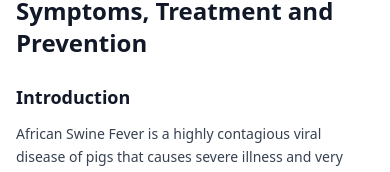
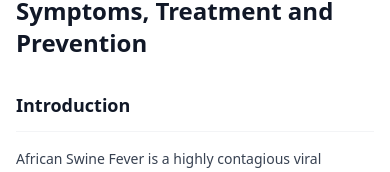
Before and after one commit to mathewschilongo099/VetSphere, a Next.js app: page /articles/african-swine-fever-causes-symptoms-treatment-and-prevention in a window 390 px wide. Shown: the part 537-709 px from the top of the page. Built offline with nearby package versions, Linux system fonts and the light colour scheme.

Commit message:
Update page.tsx

```diff
--- a/src/app/articles/[slug]/page.tsx
+++ b/src/app/articles/[slug]/page.tsx
@@ -48,6 +48,12 @@ export default function ArticlePage({ params }: { params: { slug: string } }) {
 
   const { prev, next } = getAdjacentPosts(params.slug);
   const relatedPosts = getRelatedPosts(params.slug, 3);
+
+  // Clean content: remove horizontal lines and clean up spacing
+  const cleanContent = post.content
+    .replace(/^---\s*$/gm, '') // Remove horizontal lines
+    .replace(/\n{3,}/g, '\n\n') // Remove excessive line breaks
+    .trim();
 
   return (
     <div className="min-h-screen bg-white">
@@ -109,21 +115,23 @@ export default function ArticlePage({ params }: { params: { slug: string } }) {
           </div>
         )}
 
-        {/* Article Content - Mobile-friendly sizing */}
+        {/* Article Content - Mobile-friendly sizing with cleaned content */}
         <div
           className="
             prose prose-sm sm:prose-base max-w-none
             prose-headings:font-bold prose-headings:text-gray-900
-            prose-h1:text-2xl sm:prose-h1:text-3xl prose-h1:mb-4
-            prose-h2:text-lg sm:prose-h2:text-2xl prose-h2:mt-6 sm:prose-h2:mt-8 prose-h2:mb-3
-            prose-h3:text-base sm:prose-h3:text-xl prose-h3:mt-5 sm:prose-h3:mt-6 prose-h3:mb-2
-            prose-p:text-sm sm:prose-p:text-base prose-p:text-gray-700 prose-p:leading-relaxed prose-p:mb-4
+            prose-h1:text-2xl sm:prose-h1:text-3xl prose-h1:mb-6
+            prose-h2:text-lg sm:prose-h2:text-2xl prose-h2:mt-8 prose-h2:mb-4
+            prose-h2:border-b prose-h2:border-gray-100 prose-h2:pb-3
+            prose-h3:text-base sm:prose-h3:text-xl prose-h3:mt-6 prose-h3:mb-3
+            prose-p:text-sm sm:prose-p:text-base prose-p:text-gray-700 prose-p:leading-relaxed prose-p:mb-5
+            prose-p:first:mt-0
             prose-a:text-green-600 prose-a:no-underline hover:prose-a:underline
             prose-strong:text-gray-900 prose-strong:font-semibold
-            prose-ul:text-sm sm:prose-ul:text-base prose-ul:text-gray-700 prose-ul:mb-4
-            prose-ol:text-sm sm:prose-ol:text-base prose-ol:text-gray-700 prose-ol:mb-4
-            prose-li:mb-1
-            prose-img:rounded-xl prose-img:my-4 sm:prose-img:my-6
+            prose-ul:text-sm sm:prose-ul:text-base prose-ul:text-gray-700 prose-ul:mb-5
+            prose-ol:text-sm sm:prose-ol:text-base prose-ol:text-gray-700 prose-ol:mb-5
+            prose-li:mb-1.5
+            prose-img:rounded-xl prose-img:my-6
             prose-blockquote:border-l-4 prose-blockquote:border-green-500
             prose-blockquote:bg-green-50 prose-blockquote:px-4 sm:prose-blockquote:px-6 prose-blockquote:py-3
             prose-blockquote:rounded-r-xl prose-blockquote:not-italic
@@ -131,9 +139,9 @@ export default function ArticlePage({ params }: { params: { slug: string } }) {
             prose-table:text-xs sm:prose-table:text-sm
             prose-th:bg-gray-50 prose-th:p-2 sm:prose-th:p-3 prose-th:font-semibold
             prose-td:p-2 sm:prose-td:p-3 prose-td:border prose-td:border-gray-200
-            prose-hr:my-8 sm:prose-hr:my-10
+            prose-hr:hidden
           "
-          dangerouslySetInnerHTML={{ __html: post.content }}
+          dangerouslySetInnerHTML={{ __html: cleanContent }}
         />
       </article>
 
```
